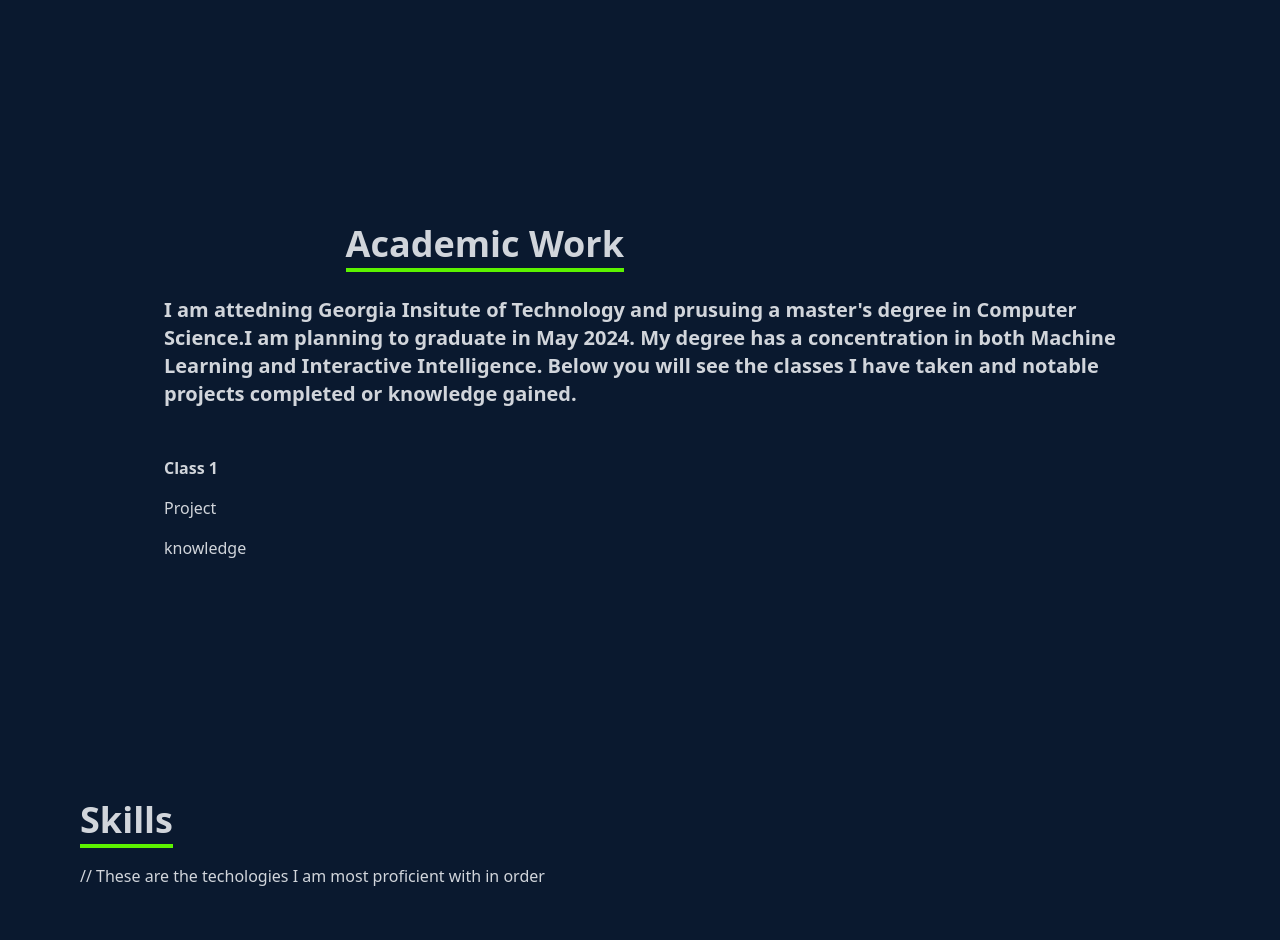
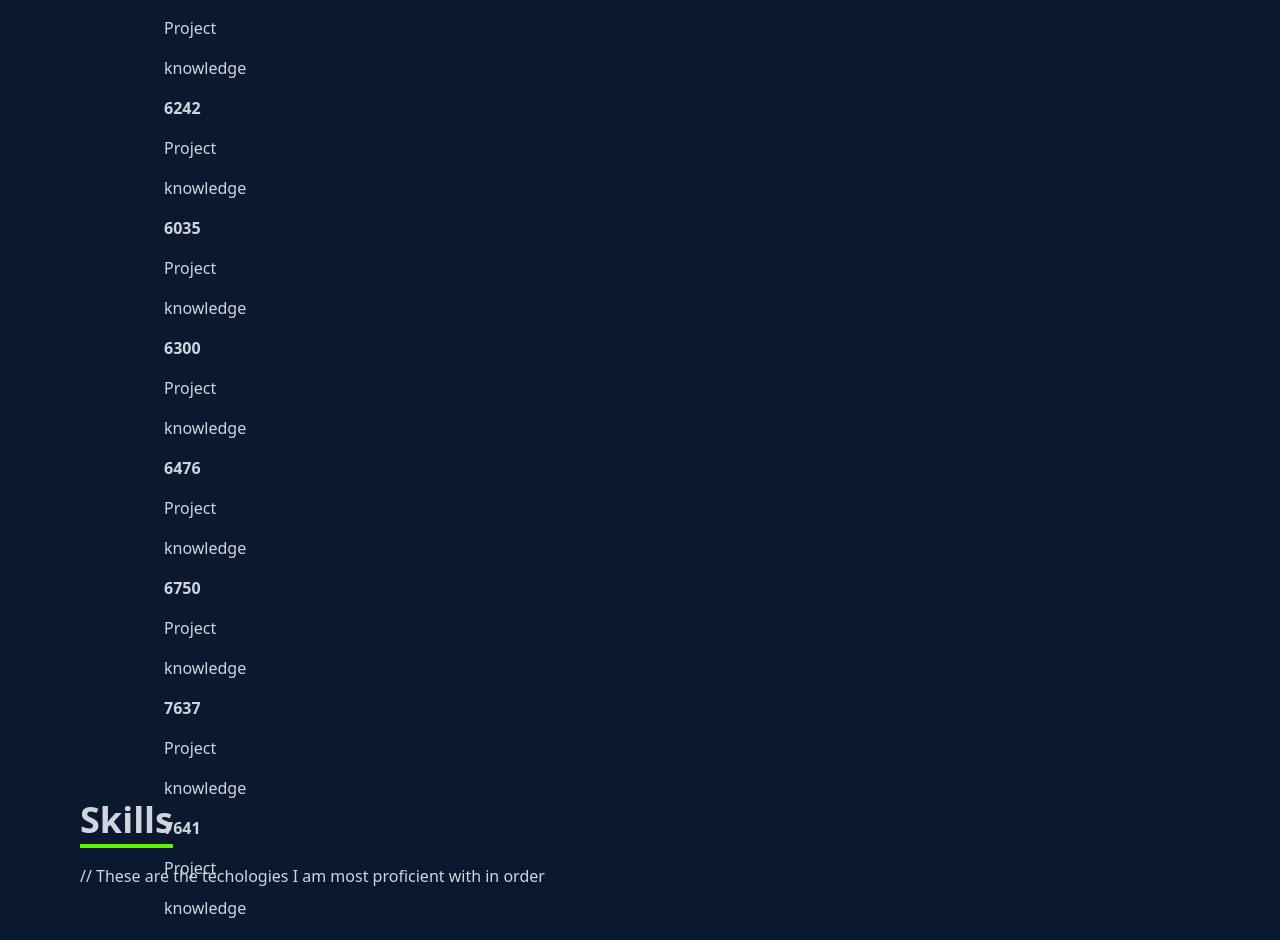
Before and after one commit to mbunalski/portfolio, a React (Create React App) app in the folder portfolio/: page / in a window 1280 px wide. Shown: the part 1600-2540 px from the top of the page. Built offline with nearby package versions, Linux system fonts and the light colour scheme.

Commit message:
added classes

```diff
--- a/portfolio/src/components/Academic.jsx
+++ b/portfolio/src/components/Academic.jsx
@@ -21,7 +21,31 @@
               </p>
             </div>
             <div>
-              <p className='font-bold'>Class 1</p>
+              <p className='font-bold'>6200</p>
+              <p>Project</p>
+              <p>knowledge</p>
+              <p className='font-bold'>6242</p>
+              <p>Project</p>
+              <p>knowledge</p>
+              <p className='font-bold'>6035</p>
+              <p>Project</p>
+              <p>knowledge</p>
+              <p className='font-bold'>6300</p>
+              <p>Project</p>
+              <p>knowledge</p>
+              <p className='font-bold'>6476</p>
+              <p>Project</p>
+              <p>knowledge</p>
+              <p className='font-bold'>6750</p>
+              <p>Project</p>
+              <p>knowledge</p>
+              <p className='font-bold'>7637</p>
+              <p>Project</p>
+              <p>knowledge</p>
+              <p className='font-bold'>7641</p>
+              <p>Project</p>
+              <p>knowledge</p>
+              <p className='font-bold'>7646</p>
               <p>Project</p>
               <p>knowledge</p>
             </div>
```
